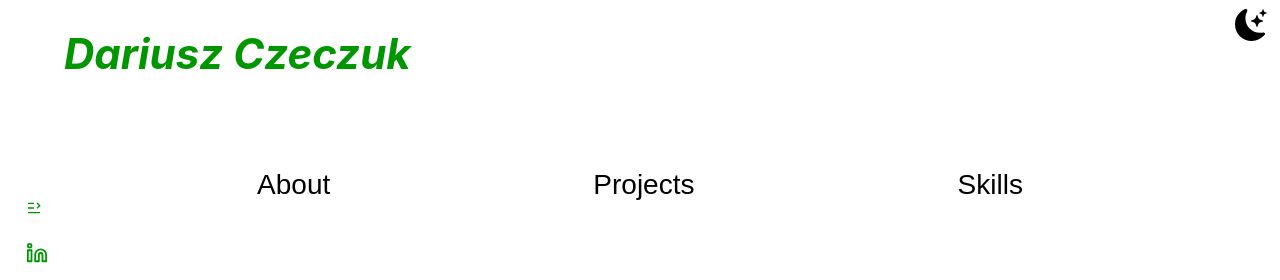
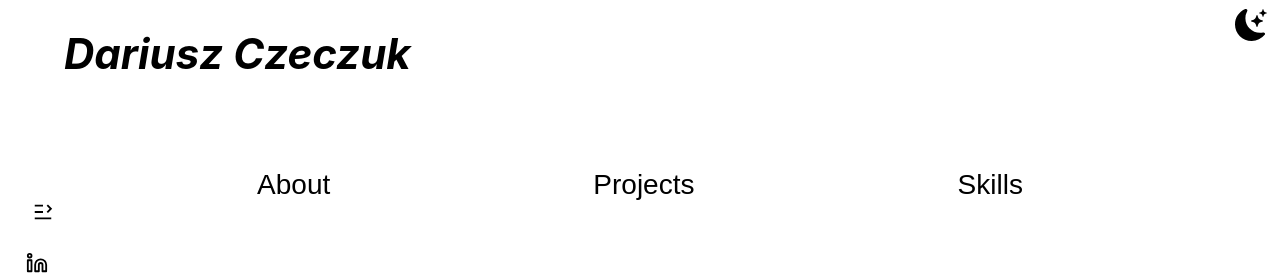
Before and after one commit to Dariusz8/portfolio, a React (Create React App) app: page / in a window 1280 px wide. Shown: the top 280 px of the page. Built offline with nearby package versions, Linux system fonts and the light colour scheme.

Commit message:
portfolio - sidebar

```diff
--- a/src/components/Header.js
+++ b/src/components/Header.js
@@ -10,48 +10,39 @@ const Header = () =>{
     const { nightOn, setNightOn, sunOn, setSunOn } = useContext(ThemeContext);
     const [MenuActive, setMenuActive] = useState(false);
 
+    const toggleMenu = () => {
+        setMenuActive(!MenuActive);
+      };
+
     return(
         <div>
         {
             sunOn &&
-        <HeadTopContainer>
+        <div>
             <HeadName>Dariusz Czeczuk</HeadName>
             <HeadLinks>
-                <div><RiMenuUnfoldLine/></div>
+                <MenuButton onClick={toggleMenu}><RiMenuUnfoldLine/></MenuButton>
                 <HeadLink href="https://www.linkedin.com/in/dariusz-czeczuk/" target="_blank" rel="noopener noreferrer"><Linkedin><FiLinkedin/></Linkedin></HeadLink>
                 <HeadLink href="https://github.com/dariusz8" target="_blank" rel="noopener noreferrer"><Github><FiGithub/></Github></HeadLink>
                 <HeadLink href="mailto:dariusz.czeczuk@hotmail.com"><Email><TfiEmail/></Email></HeadLink>
             </HeadLinks>
-        </HeadTopContainer>
+        </div>
         }
         {
             nightOn &&
-        <HeadTopContainer className="NightMode">
+        <div>
             <HeadName className="NightMode">Dariusz Czeczuk</HeadName>
             <HeadLinks className="NightMode">
                 <HeadLink href="https://www.linkedin.com/in/dariusz-czeczuk/" target="_blank" rel="noopener noreferrer"><Linkedin><FiLinkedin/></Linkedin></HeadLink>
                 <HeadLink href="https://github.com/dariusz8" target="_blank" rel="noopener noreferrer"><Github><FiGithub/></Github></HeadLink>
                 <HeadLink href="mailto:dariusz.czeczuk@hotmail.com"><Email><TfiEmail/></Email></HeadLink>
             </HeadLinks>
-        </HeadTopContainer>
+        </div>
         }
         </div>
     )
 }
 
-const HeadTopContainer = styled.div`
-width:100vw;
-//height:13vh;
-//border:solid 1px red;
-position:fixed;
-left:0px;
-top:0px;
-background-color: transparent;
-color:rgb(0,150,0);
-.NightMode{
-        background-color: black;
-    }
-`
 const HeadName = styled.h1`
 font-size: 42px;
 font-style: italic;
@@ -68,9 +59,11 @@ column-gap:7vw;
 position: fixed;
 left:2vw;
 top:25vh;
+z-index: 1;
 //border:solid 5px red;
 .NightMode{
         background-color: black;
+        color:white;
     }
 `
 const Linkedin = styled.p`
@@ -98,5 +91,14 @@ const HeadLink = styled.a`
 color:inherit;
 text-decoration: none;
 `
+const MenuButton = styled.button`
+background-color: transparent;
+border: none;
+font-size:22px;
+&:hover{
+    cursor: pointer;
+    scale:2;
+}
+`
 
 export default Header
```
